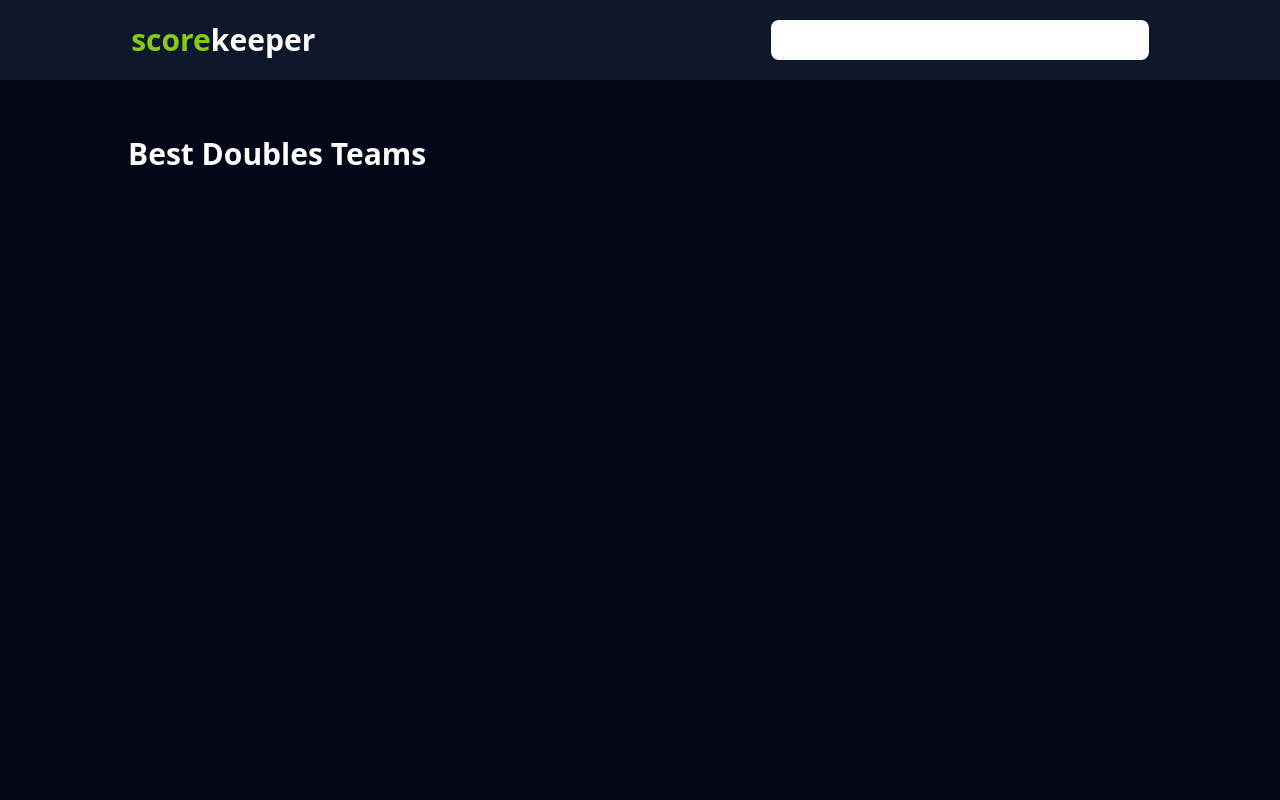
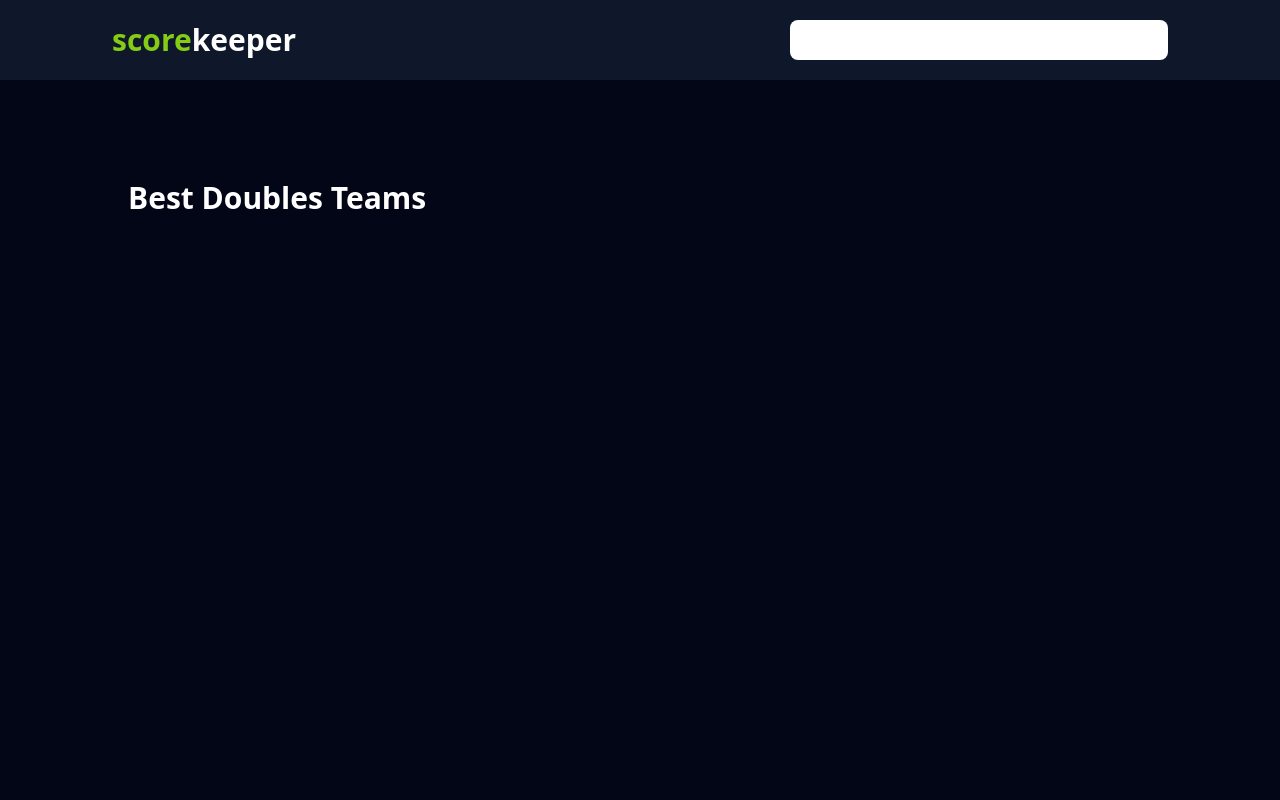
Before and after one commit to Shom770/scorekeeper, a Flask app: page /doubles_stats in a window 1280 px wide. Run offline with Flask 3, Linux system fonts and the light colour scheme; data that the repository does not hold is empty; some libraries are stand-ins or nearby versions.

Commit message:
fix ugliness

```diff
--- a/templates/base.html
+++ b/templates/base.html
@@ -11,8 +11,8 @@
     <script src="https://cdn.jsdelivr.net/npm/flowbite@2.4.1/dist/flowbite.min.js"></script>
     <script src="https://ajax.googleapis.com/ajax/libs/jquery/3.5.1/jquery.min.js"></script>
 </head>
-<nav class="flex items-center justify-center bg-slate-900 w-full h-[10vh]">
-    <div class="flex flex-wrap items-center justify-between p-4 w-[82%] h-full z-10">
+<nav class="flex items-center justify-center bg-slate-900 w-full h-[10%]">
+    <div class="flex flex-wrap items-center justify-between p-4 w-[85%] h-full z-10">
         <div class="flex items-center">
             <h1 class="text-3xl text-white font-black">
                 <span class="text-lime-500">score</span>keeper
@@ -40,7 +40,7 @@
       </div>
     </div>
 </nav>
-<div class="bg-slate-950 flex items-center justify-center w-full h-[90vh]">
+<div class="bg-slate-950 flex items-center justify-center w-full h-[90%]">
     {% block content %}
 
     {% endblock content %}
--- a/templates/doubles_stats.html
+++ b/templates/doubles_stats.html
@@ -2,7 +2,7 @@
 {% block content %}
 <div class="flex flex-col gap-2 w-4/5">
     <h1 class="text-white font-black text-3xl mb-4">Best Doubles Teams</h1>
-    <div class="flex flex-col gap-6 w-full h-[68.5vh] overflow-scroll">
+    <div class="flex flex-col gap-6 w-full h-[57.5vh] overflow-scroll">
         {% for idx, (names, stats) in doubles_stats %}
         <div class="flex flex-col flex-none items-center justify-center w-full h-24">
             <div class="flex items-center justify-start rounded-t-lg bg-{{ places_to_colors.get(idx, 'slate-600') }}/[0.85] flex flex-row gap-2 basis-1/3 w-full">
--- a/templates/personal_stats.html
+++ b/templates/personal_stats.html
@@ -2,7 +2,7 @@
 {% block content %}
 <div class="flex flex-col gap-2 w-4/5">
     <h1 class="text-white font-black text-3xl mb-4">Best Players</h1>
-    <div class="flex flex-col gap-6 w-full h-[68.5vh] overflow-scroll">
+    <div class="flex flex-col gap-6 w-full h-[57.5vh] overflow-scroll">
         {% for idx, (name, stats) in personal_stats %}
         <div class="flex flex-col flex-none items-center justify-center w-full h-24">
             <div class="flex items-center justify-start rounded-t-lg bg-{{ places_to_colors.get(idx, 'slate-600') }}/[0.85] flex flex-row gap-2 basis-[40%] w-full">
```
